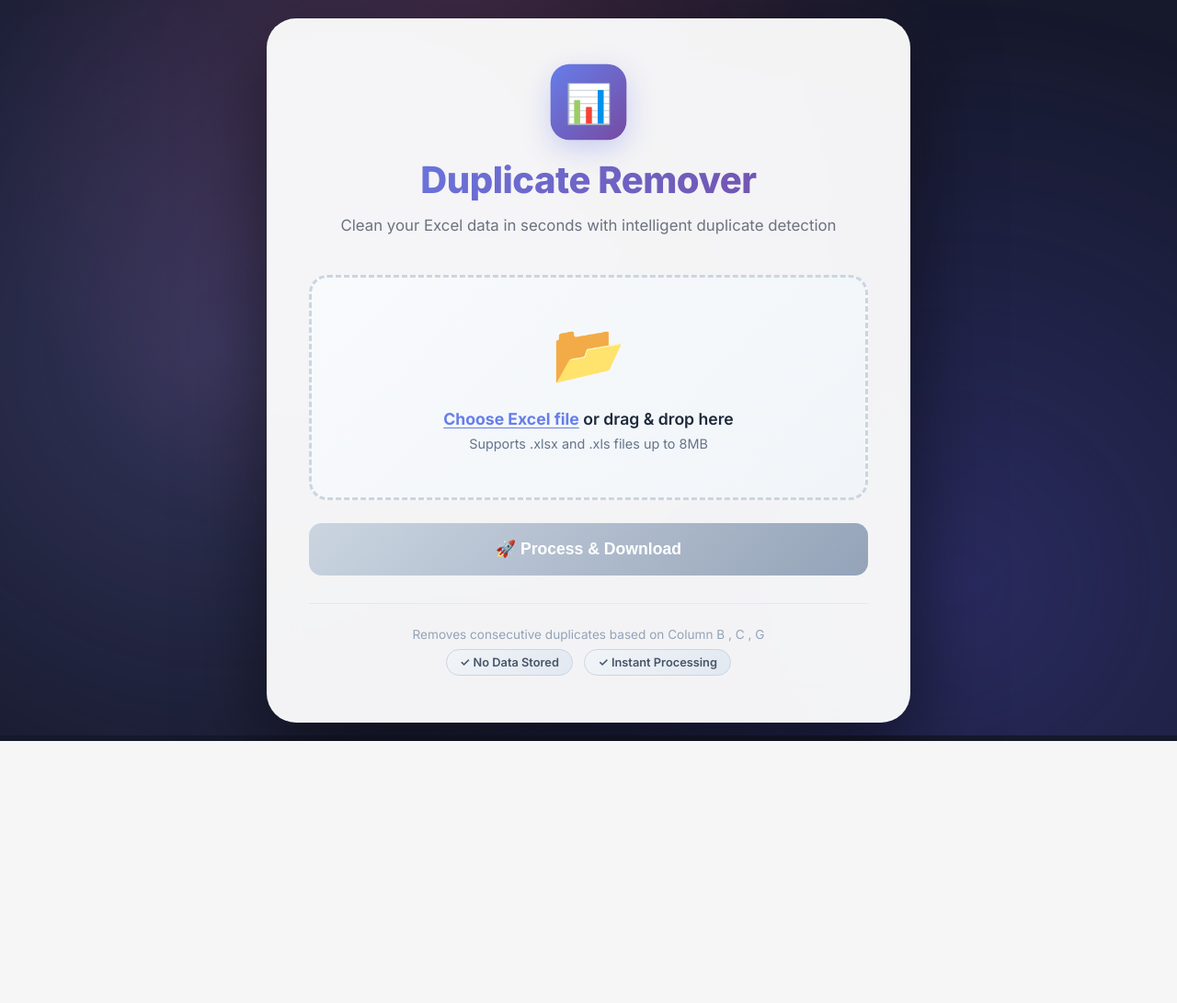
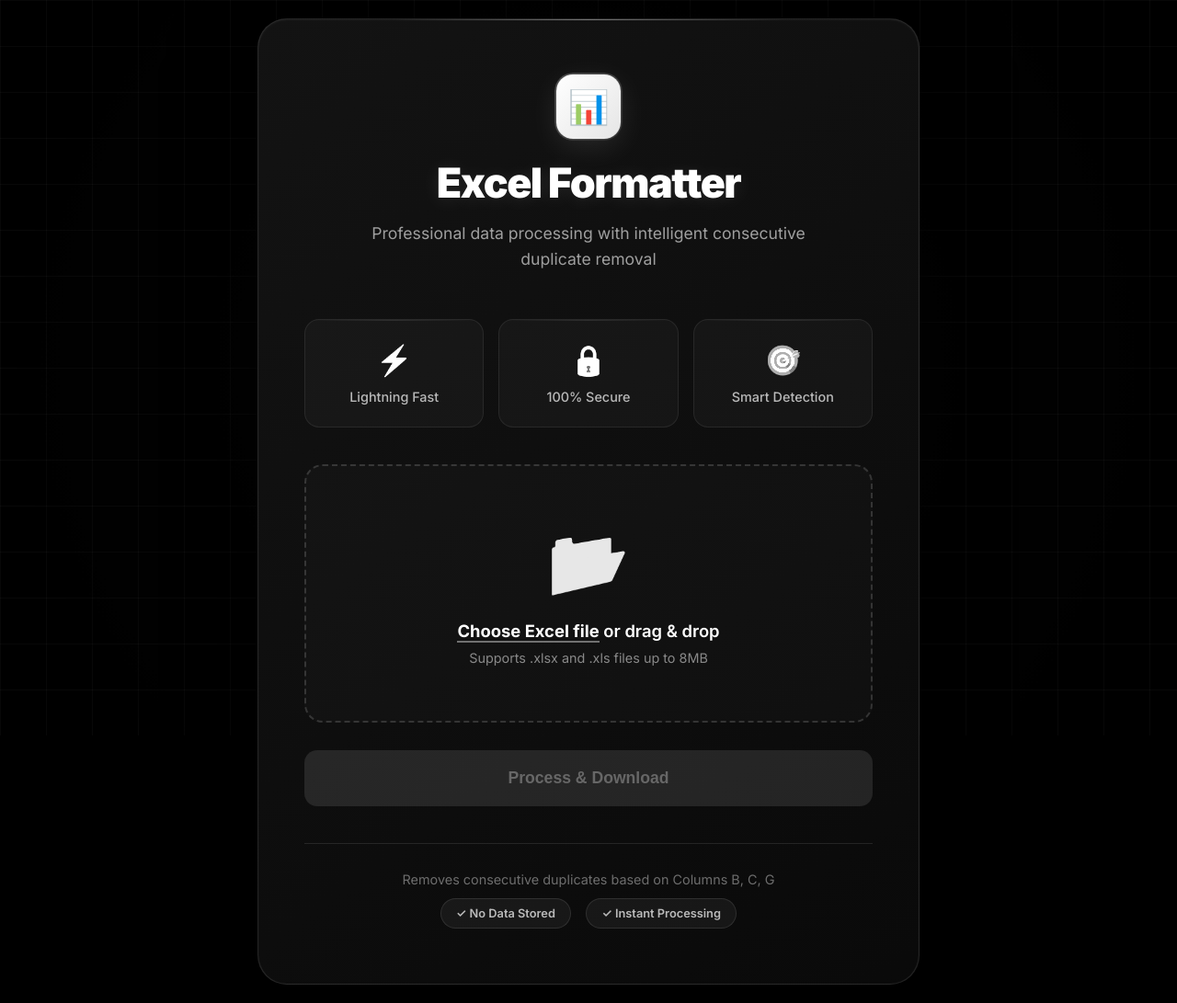
Before and after one commit to Aayush-Sood101/Excel-Formatter, a Flask app: page / in a window 1280 px wide. Shown: the whole page at 92% size. Before the commit the page ends 806 px from the top, so only its background shows below. Run offline with Flask 3, Linux system fonts and the light colour scheme.

Commit message:
Improved UI

```diff
--- a/templates/index.html
+++ b/templates/index.html
@@ -3,8 +3,8 @@
 <head>
     <meta charset="UTF-8">
     <meta name="viewport" content="width=device-width, initial-scale=1.0">
-    <title>Excel Duplicate Remover - Clean Your Data</title>
-    <link href="https://fonts.googleapis.com/css2?family=Inter:wght@300;400;500;600;700;800&display=swap" rel="stylesheet">
+    <title>Excel Formatter - Professional Data Processing</title>
+    <link href="https://fonts.googleapis.com/css2?family=Inter:wght@300;400;500;600;700;800;900&display=swap" rel="stylesheet">
     <style>
         * {
             margin: 0;
@@ -14,7 +14,7 @@
 
         body {
             font-family: 'Inter', -apple-system, BlinkMacSystemFont, 'Segoe UI', sans-serif;
-            background: #16192c;
+            background: #000000;
             min-height: 100vh;
             display: flex;
             justify-content: center;
@@ -32,128 +32,182 @@
             left: 0;
             width: 100%;
             height: 100%;
-            background:
-                radial-gradient(circle at 20% 50%, rgba(120, 119, 198, 0.3) 0%, transparent 50%),
-                radial-gradient(circle at 80% 80%, rgba(88, 86, 214, 0.3) 0%, transparent 50%),
-                radial-gradient(circle at 40% 20%, rgba(255, 103, 155, 0.2) 0%, transparent 50%);
-            animation: float 15s ease-in-out infinite;
+            background-image:
+                linear-gradient(rgba(255, 255, 255, 0.03) 1px, transparent 1px),
+                linear-gradient(90deg, rgba(255, 255, 255, 0.03) 1px, transparent 1px);
+            background-size: 50px 50px;
             z-index: 0;
+            pointer-events: none;
         }
 
-        @keyframes float {
-            0%, 100% { transform: translateY(0px) scale(1); }
-            50% { transform: translateY(-20px) scale(1.05); }
+        /* Subtle glow effect */
+        body::after {
+            content: '';
+            position: fixed;
+            top: -50%;
+            left: -50%;
+            width: 200%;
+            height: 200%;
+            background: radial-gradient(circle at 50% 50%, rgba(255, 255, 255, 0.03) 0%, transparent 50%);
+            animation: pulse 8s ease-in-out infinite;
+            z-index: 0;
+            pointer-events: none;
+        }
+
+        @keyframes pulse {
+            0%, 100% { opacity: 0.5; transform: scale(1); }
+            50% { opacity: 0.8; transform: scale(1.05); }
         }
 
         .container {
-            background: rgba(255, 255, 255, 0.95);
+            background: linear-gradient(145deg, rgba(20, 20, 20, 0.95), rgba(10, 10, 10, 0.98));
             backdrop-filter: blur(20px);
+            border: 1px solid rgba(255, 255, 255, 0.1);
             border-radius: 32px;
-            box-shadow: 0 30px 90px rgba(0, 0, 0, 0.5), 0 0 1px rgba(255, 255, 255, 0.5) inset;
-            padding: 50px 45px;
-            max-width: 700px;
+            box-shadow:
+                0 30px 90px rgba(0, 0, 0, 0.8),
+                0 0 1px rgba(255, 255, 255, 0.1) inset,
+                0 1px 3px rgba(255, 255, 255, 0.05) inset;
+            padding: 60px 50px;
+            max-width: 720px;
             width: 100%;
             position: relative;
             z-index: 1;
-            border: 1px solid rgba(255, 255, 255, 0.2);
+        }
+
+        /* Accent line at top */
+        .container::before {
+            content: '';
+            position: absolute;
+            top: 0;
+            left: 50%;
+            transform: translateX(-50%);
+            width: 60%;
+            height: 1px;
+            background: linear-gradient(90deg, transparent, rgba(255, 255, 255, 0.4), transparent);
         }
 
         .header {
             text-align: center;
-            margin-bottom: 40px;
+            margin-bottom: 50px;
         }
 
         .logo {
-            width: 80px;
-            height: 80px;
-            margin: 0 auto 20px;
-            background: linear-gradient(135deg, #667eea 0%, #764ba2 100%);
-            border-radius: 20px;
+            width: 70px;
+            height: 70px;
+            margin: 0 auto 24px;
+            background: linear-gradient(135deg, #ffffff 0%, #e5e5e5 100%);
+            border-radius: 18px;
             display: flex;
             align-items: center;
             justify-content: center;
-            font-size: 40px;
-            box-shadow: 0 10px 30px rgba(102, 126, 234, 0.3);
-            animation: pulse 2s ease-in-out infinite;
+            font-size: 36px;
+            box-shadow:
+                0 8px 32px rgba(255, 255, 255, 0.1),
+                0 0 0 1px rgba(255, 255, 255, 0.1);
+            position: relative;
         }
 
-        @keyframes pulse {
-            0%, 100% { transform: scale(1); }
-            50% { transform: scale(1.05); }
+        .logo::after {
+            content: '';
+            position: absolute;
+            inset: -2px;
+            border-radius: 20px;
+            padding: 2px;
+            background: linear-gradient(135deg, rgba(255, 255, 255, 0.2), rgba(255, 255, 255, 0.05));
+            -webkit-mask: linear-gradient(#fff 0 0) content-box, linear-gradient(#fff 0 0);
+            -webkit-mask-composite: xor;
+            mask-composite: exclude;
+            pointer-events: none;
         }
 
         h1 {
-            color: #1a1f36;
-            font-size: 2.5em;
-            font-weight: 800;
-            margin-bottom: 12px;
-            letter-spacing: -0.5px;
-            background: linear-gradient(135deg, #667eea 0%, #764ba2 100%);
-            -webkit-background-clip: text;
-            -webkit-text-fill-color: transparent;
-            background-clip: text;
+            color: #ffffff;
+            font-size: 2.8em;
+            font-weight: 900;
+            margin-bottom: 16px;
+            letter-spacing: -1.5px;
+            line-height: 1.1;
+            text-shadow: 0 2px 20px rgba(255, 255, 255, 0.1);
         }
 
         .subtitle {
-            color: #6b7280;
-            font-size: 1.05em;
+            color: rgba(255, 255, 255, 0.6);
+            font-size: 1.1em;
             font-weight: 400;
             line-height: 1.6;
+            max-width: 500px;
+            margin: 0 auto;
         }
 
         .features {
             display: grid;
-            grid-template-columns: repeat(auto-fit, minmax(200px, 1fr));
-            gap: 15px;
-            margin-bottom: 35px;
+            grid-template-columns: repeat(3, 1fr);
+            gap: 16px;
+            margin-bottom: 40px;
         }
 
         .feature-card {
-            background: linear-gradient(135deg, #f8fafc 0%, #f1f5f9 100%);
-            padding: 20px;
+            background: rgba(255, 255, 255, 0.03);
+            padding: 24px 20px;
             border-radius: 16px;
             text-align: center;
-            border: 1px solid #e2e8f0;
+            border: 1px solid rgba(255, 255, 255, 0.08);
             transition: all 0.3s cubic-bezier(0.4, 0, 0.2, 1);
+            position: relative;
+            overflow: hidden;
+        }
+
+        .feature-card::before {
+            content: '';
+            position: absolute;
+            top: 0;
+            left: 0;
+            right: 0;
+            height: 1px;
+            background: linear-gradient(90deg, transparent, rgba(255, 255, 255, 0.1), transparent);
         }
 
         .feature-card:hover {
-            transform: translateY(-5px);
-            box-shadow: 0 12px 24px rgba(102, 126, 234, 0.15);
-            border-color: #667eea;
+            transform: translateY(-4px);
+            background: rgba(255, 255, 255, 0.05);
+            border-color: rgba(255, 255, 255, 0.15);
+            box-shadow: 0 12px 32px rgba(0, 0, 0, 0.4);
         }
 
         .feature-icon {
             font-size: 2em;
-            margin-bottom: 8px;
+            margin-bottom: 12px;
             display: block;
+            filter: grayscale(100%) brightness(2);
         }
 
         .feature-text {
-            color: #475569;
+            color: rgba(255, 255, 255, 0.7);
             font-size: 0.9em;
             font-weight: 500;
         }
 
         .flash-messages {
-            margin-bottom: 25px;
+            margin-bottom: 30px;
         }
 
         .flash {
-            padding: 16px 20px;
+            padding: 18px 24px;
             border-radius: 12px;
             margin-bottom: 12px;
             font-weight: 500;
             display: flex;
             align-items: center;
-            animation: slideIn 0.3s ease-out;
+            animation: slideIn 0.4s cubic-bezier(0.4, 0, 0.2, 1);
             font-size: 0.95em;
+            border: 1px solid;
         }
 
         @keyframes slideIn {
             from {
                 opacity: 0;
-                transform: translateY(-10px);
+                transform: translateY(-20px);
             }
             to {
                 opacity: 1;
@@ -163,72 +217,63 @@
 
         .flash::before {
             content: '';
-            width: 20px;
-            height: 20px;
-            margin-right: 12px;
+            width: 22px;
+            height: 22px;
+            margin-right: 14px;
             flex-shrink: 0;
+            display: flex;
+            align-items: center;
+            justify-content: center;
+            border-radius: 50%;
+            font-weight: 700;
+            font-size: 14px;
         }
 
         .flash.success {
-            background: linear-gradient(135deg, #d1fae5 0%, #a7f3d0 100%);
-            color: #065f46;
-            border: 1px solid #6ee7b7;
+            background: rgba(16, 185, 129, 0.1);
+            color: #10b981;
+            border-color: rgba(16, 185, 129, 0.3);
         }
 
         .flash.success::before {
             content: '✓';
             background: #10b981;
-            color: white;
-            border-radius: 50%;
-            display: flex;
-            align-items: center;
-            justify-content: center;
-            font-weight: 700;
+            color: #000;
         }
 
         .flash.error {
-            background: linear-gradient(135deg, #fee2e2 0%, #fecaca 100%);
-            color: #991b1b;
-            border: 1px solid #fca5a5;
+            background: rgba(239, 68, 68, 0.1);
+            color: #ef4444;
+            border-color: rgba(239, 68, 68, 0.3);
         }
 
         .flash.error::before {
             content: '✕';
             background: #ef4444;
-            color: white;
-            border-radius: 50%;
-            display: flex;
-            align-items: center;
-            justify-content: center;
-            font-weight: 700;
+            color: #000;
         }
 
         .flash.info {
-            background: linear-gradient(135deg, #dbeafe 0%, #bfdbfe 100%);
-            color: #1e40af;
-            border: 1px solid #93c5fd;
+            background: rgba(59, 130, 246, 0.1);
+            color: #3b82f6;
+            border-color: rgba(59, 130, 246, 0.3);
         }
 
         .flash.info::before {
             content: 'ℹ';
             background: #3b82f6;
-            color: white;
-            border-radius: 50%;
-            display: flex;
-            align-items: center;
-            justify-content: center;
-            font-weight: 700;
+            color: #000;
         }
 
         .upload-area {
-            border: 3px dashed #cbd5e1;
+            border: 2px dashed rgba(255, 255, 255, 0.15);
             border-radius: 20px;
-            padding: 50px 30px;
+            padding: 60px 40px;
             text-align: center;
             transition: all 0.4s cubic-bezier(0.4, 0, 0.2, 1);
             cursor: pointer;
-            margin-bottom: 25px;
-            background: linear-gradient(135deg, #f8fafc 0%, #f1f5f9 100%);
+            margin-bottom: 30px;
+            background: rgba(255, 255, 255, 0.02);
             position: relative;
             overflow: hidden;
         }
@@ -240,8 +285,8 @@
             left: -100%;
             width: 100%;
             height: 100%;
-            background: linear-gradient(90deg, transparent, rgba(102, 126, 234, 0.1), transparent);
-            transition: left 0.5s;
+            background: linear-gradient(90deg, transparent, rgba(255, 255, 255, 0.03), transparent);
+            transition: left 0.6s;
         }
 
         .upload-area:hover::before {
@@ -249,48 +294,58 @@
         }
 
         .upload-area:hover {
-            border-color: #667eea;
-            background: linear-gradient(135deg, #f0f4ff 0%, #e8eeff 100%);
-            transform: scale(1.02);
-            box-shadow: 0 10px 30px rgba(102, 126, 234, 0.2);
+            border-color: rgba(255, 255, 255, 0.3);
+            background: rgba(255, 255, 255, 0.04);
+            transform: translateY(-2px);
+            box-shadow: 0 20px 60px rgba(0, 0, 0, 0.5);
         }
 
         .upload-area.dragover {
-            background: linear-gradient(135deg, #e0e7ff 0%, #c7d2fe 100%);
-            border-color: #667eea;
-            border-width: 4px;
-            transform: scale(1.05);
+            background: rgba(255, 255, 255, 0.08);
+            border-color: rgba(255, 255, 255, 0.4);
+            border-width: 3px;
+            transform: scale(1.02);
         }
 
         .upload-icon {
-            font-size: 4em;
-            margin-bottom: 15px;
-            animation: bounce 2s ease-in-out infinite;
-        }
-
-        @keyframes bounce {
-            0%, 100% { transform: translateY(0); }
-            50% { transform: translateY(-10px); }
+            font-size: 4.5em;
+            margin-bottom: 20px;
+            filter: grayscale(100%) brightness(2);
+            opacity: 0.9;
         }
 
         .upload-text {
-            color: #1e293b;
-            font-size: 1.1em;
+            color: #ffffff;
+            font-size: 1.15em;
             font-weight: 600;
-            margin-bottom: 8px;
+            margin-bottom: 10px;
         }
 
         .upload-subtext {
-            color: #64748b;
+            color: rgba(255, 255, 255, 0.5);
             font-size: 0.9em;
         }
 
         .file-label {
-            color: #667eea;
+            color: #ffffff;
             font-weight: 700;
             cursor: pointer;
-            text-decoration: underline;
-            text-underline-offset: 3px;
+            position: relative;
+        }
+
+        .file-label::after {
+            content: '';
+            position: absolute;
+            bottom: -2px;
+            left: 0;
+            width: 100%;
+            height: 2px;
+            background: rgba(255, 255, 255, 0.4);
+            transition: background 0.3s ease;
+        }
+
+        .upload-area:hover .file-label::after {
+            background: rgba(255, 255, 255, 0.6);
         }
 
         input[type="file"] {
@@ -298,34 +353,36 @@
         }
 
         .file-name {
-            margin-top: 20px;
-            padding: 15px 20px;
-            background: linear-gradient(135deg, #d1fae5 0%, #a7f3d0 100%);
-            color: #065f46;
+            margin-top: 24px;
+            padding: 16px 24px;
+            background: rgba(255, 255, 255, 0.05);
+            color: #ffffff;
             font-weight: 600;
             border-radius: 12px;
             display: inline-block;
-            animation: fadeIn 0.3s ease-out;
-            border: 1px solid #6ee7b7;
+            animation: fadeIn 0.4s cubic-bezier(0.4, 0, 0.2, 1);
+            border: 1px solid rgba(255, 255, 255, 0.1);
         }
 
         @keyframes fadeIn {
-            from { opacity: 0; transform: scale(0.9); }
-            to { opacity: 1; transform: scale(1); }
+            from { opacity: 0; transform: translateY(-10px); }
+            to { opacity: 1; transform: translateY(0); }
         }
 
         .btn {
-            background: linear-gradient(135deg, #667eea 0%, #764ba2 100%);
-            color: white;
+            background: #ffffff;
+            color: #000000;
             border: none;
-            padding: 18px 40px;
+            padding: 20px 40px;
             border-radius: 14px;
             font-size: 1.1em;
             font-weight: 700;
             cursor: pointer;
             width: 100%;
             transition: all 0.3s cubic-bezier(0.4, 0, 0.2, 1);
-            box-shadow: 0 10px 25px rgba(102, 126, 234, 0.3);
+            box-shadow:
+                0 12px 40px rgba(255, 255, 255, 0.15),
+                0 0 0 1px rgba(255, 255, 255, 0.1);
             position: relative;
             overflow: hidden;
         }
@@ -337,7 +394,7 @@
             left: -100%;
             width: 100%;
             height: 100%;
-            background: linear-gradient(90deg, transparent, rgba(255, 255, 255, 0.3), transparent);
+            background: linear-gradient(90deg, transparent, rgba(0, 0, 0, 0.05), transparent);
             transition: left 0.5s;
         }
 
@@ -364,41 +427,49 @@
 
         .btn:disabled:hover {
             transform: none;
+            background: rgba(255, 255, 255, 0.1);
         }
 
         .footer {
             text-align: center;
-            margin-top: 30px;
-            padding-top: 25px;
-            border-top: 1px solid #e2e8f0;
+            margin-top: 40px;
+            padding-top: 30px;
+            border-top: 1px solid rgba(255, 255, 255, 0.1);
         }
 
         .footer-text {
-            color: #94a3b8;
-            font-size: 0.85em;
-            margin-bottom: 8px;
+            color: rgba(255, 255, 255, 0.4);
+            font-size: 0.9em;
+            margin-bottom: 12px;
+            font-weight: 400;
         }
 
         .footer-badge {
             display: inline-block;
-            padding: 6px 14px;
-            background: linear-gradient(135deg, #f1f5f9 0%, #e2e8f0 100%);
-            color: #475569;
+            padding: 8px 16px;
+            background: rgba(255, 255, 255, 0.05);
+            color: rgba(255, 255, 255, 0.7);
             border-radius: 20px;
             font-size: 0.8em;
             font-weight: 600;
-            margin: 0 4px;
-            border: 1px solid #cbd5e1;
+            margin: 0 6px;
+            border: 1px solid rgba(255, 255, 255, 0.1);
+            transition: all 0.3s ease;
+        }
+
+        .footer-badge:hover {
+            background: rgba(255, 255, 255, 0.08);
+            border-color: rgba(255, 255, 255, 0.15);
         }
 
         .loading-spinner {
             display: none;
             width: 20px;
             height: 20px;
-            border: 3px solid rgba(255, 255, 255, 0.3);
-            border-top: 3px solid white;
+            border: 3px solid rgba(0, 0, 0, 0.2);
+            border-top: 3px solid #000;
             border-radius: 50%;
-            animation: spin 1s linear infinite;
+            animation: spin 0.8s linear infinite;
             margin: 0 auto;
         }
 
@@ -435,10 +512,24 @@
     <div class="container">
         <div class="header">
             <div class="logo">📊</div>
-            <h1>Duplicate Remover</h1>
-            <p class="subtitle">Clean your Excel data in seconds with intelligent duplicate detection</p>
+            <h1>Excel Formatter</h1>
+            <p class="subtitle">Professional data processing with intelligent consecutive duplicate removal</p>
         </div>
 
+        <div class="features">
+            <div class="feature-card">
+                <span class="feature-icon">⚡</span>
+                <div class="feature-text">Lightning Fast</div>
+            </div>
+            <div class="feature-card">
+                <span class="feature-icon">🔒</span>
+                <div class="feature-text">100% Secure</div>
+            </div>
+            <div class="feature-card">
+                <span class="feature-icon">🎯</span>
+                <div class="feature-text">Smart Detection</div>
+            </div>
+        </div>
 
         {% with messages = get_flashed_messages(with_categories=true) %}
             {% if messages %}
@@ -454,7 +545,7 @@
             <div class="upload-area" id="uploadArea">
                 <div class="upload-icon">📂</div>
                 <div class="upload-text">
-                    <span class="file-label">Choose Excel file</span> or drag & drop here
+                    <span class="file-label">Choose Excel file</span> or drag & drop
                 </div>
                 <p class="upload-subtext">Supports .xlsx and .xls files up to 8MB</p>
                 <input type="file" id="fileInput" name="file" accept=".xlsx,.xls" required>
@@ -462,13 +553,13 @@
             </div>
 
             <button type="submit" class="btn" id="submitBtn" disabled>
-                <span class="btn-text">🚀 Process & Download</span>
+                <span class="btn-text">Process & Download</span>
                 <div class="loading-spinner"></div>
             </button>
         </form>
 
         <div class="footer">
-            <p class="footer-text">Removes consecutive duplicates based on Column B , C , G</p>
+            <p class="footer-text">Removes consecutive duplicates based on Columns B, C, G</p>
             <div>
                 <span class="footer-badge">✓ No Data Stored</span>
                 <span class="footer-badge">✓ Instant Processing</span>
```
Also changed, not shown: other parts of templates/index.html (+21 -9 lines).
